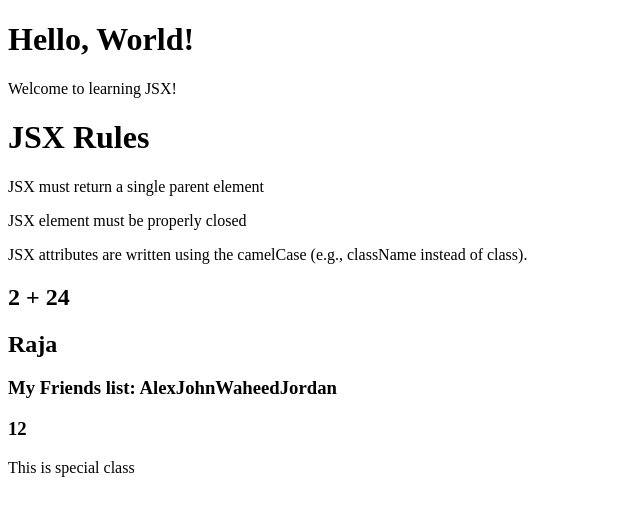
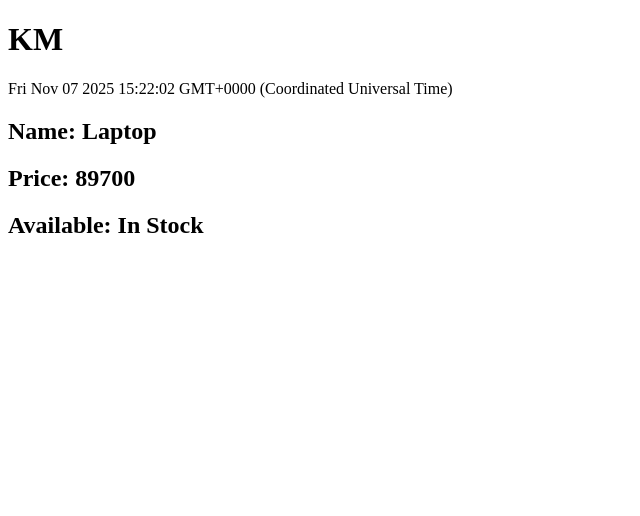
Before and after one commit to RajaMahanty/react-madness, a React (Vite) app: page / in a window 1280 px wide. Shown: the top 516 px of the page, without its empty margins (0-640 px from the left). Built offline with nearby package versions, Linux system fonts and the light colour scheme.

Commit message:
Exercise 4 Complete

```diff
--- a/src/App.jsx
+++ b/src/App.jsx
@@ -1,22 +1,11 @@
-import JSXRules from "./components/JSXRules";
-import WelcomeMessage from "./components/WelcomeMessage";
+import Greeting from "./components/Greeting";
+import ProductInfo from "./components/ProductInfo";
 
 const App = () => {
-	const myName = "Raja";
-	const multiply = (a, b) => a * b;
-	const specialClass = "simple-class";
-
 	return (
 		<div>
-			<WelcomeMessage />
-			<JSXRules />
-			<section>
-				<h2>2 + 2{2 + 2}</h2>
-				<h2>{myName}</h2>
-				<h3>My Friends list: {["Alex", "John", "Waheed", "Jordan"]}</h3>
-				<h3>{multiply(3, 4)}</h3>
-				<p className={specialClass}>This is special class</p>
-			</section>
+			<Greeting />
+			<ProductInfo />
 		</div>
 	);
 };
--- /dev/null
+++ b/src/components/Greeting.jsx
@@ -0,0 +1,11 @@
+const Greeting = () => {
+	const myName = "KM";
+	return (
+		<div>
+			<h1>{myName}</h1>
+			<p>{new Date().toString()}</p>
+		</div>
+	);
+};
+
+export default Greeting;
--- /dev/null
+++ b/src/components/ProductInfo.jsx
@@ -0,0 +1,17 @@
+const ProductInfo = () => {
+	const product = {
+		name: "Laptop",
+		price: 89700,
+		availability: "In Stock",
+	};
+
+	return (
+		<div>
+			<h2>Name: {product.name}</h2>
+			<h2>Price: {product.price}</h2>
+			<h2>Available: {product.availability}</h2>
+		</div>
+	);
+};
+
+export default ProductInfo;
```
